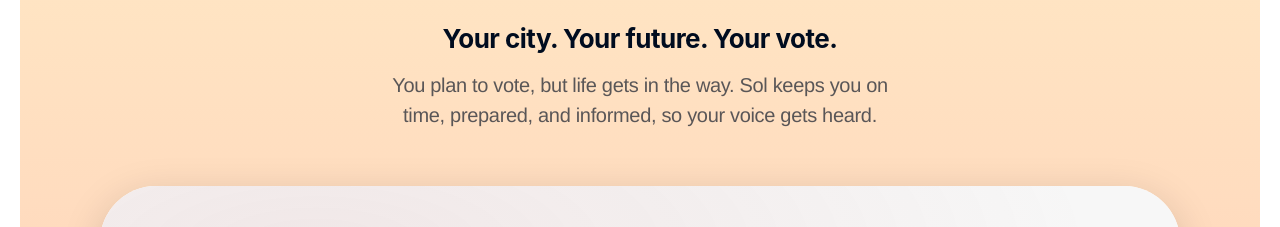
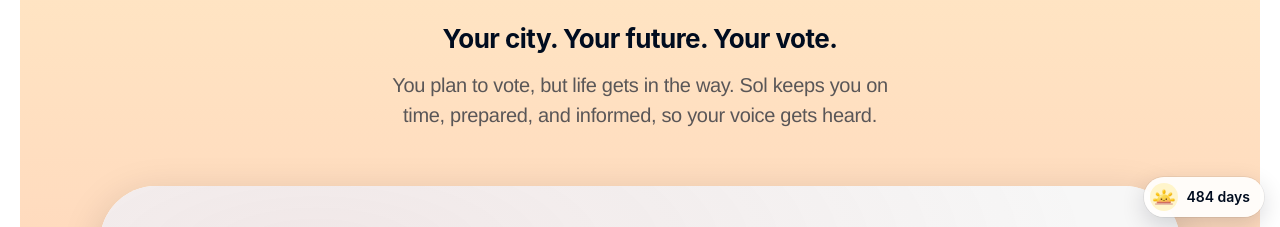
Before and after one commit to thatgulleylife/local-ballot-buddy, a plain HTML site: page docs/index.html in a window 1280 px wide. Both pictures are taken after a click on the button 954 px from the left and 749 px from the top of the page. Shown: the part 567-794 px from the top of the page. Drawn offline with Linux system fonts and the light colour scheme; no server answers.

Commit message:
Add a corner button that reopens the election countdown after it's hidden
Co-Authored-By: Claude Opus 5.5 <noreply@anthropic.com>

```diff
--- a/docs/index.html
+++ b/docs/index.html
@@ -354,6 +354,10 @@
   <div class="cd-clock" id="cd-clock" aria-live="off"></div>
   <button type="button" class="cd-close" id="cd-close" aria-label="Hide countdown"><svg viewBox="0 0 24 24" fill="none" stroke="currentColor" stroke-width="2.2" stroke-linecap="round"><path d="M6 6l12 12M18 6L6 18"/></svg></button>
 </aside>
+<button type="button" class="cd-reopen" id="cd-reopen" aria-label="Show the countdown to the next statewide election" hidden>
+  <img src="media/sol-icon.png" alt="" width="28" height="28">
+  <span id="cd-reopen-days"></span>
+</button>
 
 <script>
   // ---------- Settings ----------
@@ -985,9 +989,8 @@
   // Counts down to 6 a.m. Arizona time on election day, when polls open. Arizona has no daylight saving time.
   function startCountdown() {
     const bar = $("countdown");
-    let hiddenByUser = false;
-    try { hiddenByUser = sessionStorage.getItem("lbb-cd-hidden") === "1"; } catch (_) {}
-    if (!electionData || hiddenByUser) return;
+    const pill = $("cd-reopen");
+    if (!electionData) return;
     const now = Date.now();
     const next = electionData.elections
       .filter((e) => e.date && !e.past && (e.applies_to || []).includes("all"))
@@ -1006,16 +1009,24 @@
       const m = Math.floor(ms / 6e4);
       clock.replaceChildren(unit(d, d === 1 ? "day" : "days"), unit(h, "hrs"), unit(m, "min"));
       clock.setAttribute("aria-label", `${d} days, ${h} hours, and ${m} minutes until polls open`);
+      $("cd-reopen-days").textContent = `${d} ${d === 1 ? "day" : "days"}`;
     };
     tick();
-    const timer = setInterval(tick, 30000);
-    bar.hidden = false;
-    document.body.classList.add("has-countdown");
-    $("cd-close").addEventListener("click", () => {
-      bar.hidden = true; clearInterval(timer);
-      document.body.classList.remove("has-countdown");
-      try { sessionStorage.setItem("lbb-cd-hidden", "1"); } catch (_) {}
-    });
+    setInterval(tick, 30000);
+
+    // Hiding the bar leaves a small button in the bottom right corner that brings it back.
+    const show = (open, focus) => {
+      bar.hidden = !open;
+      pill.hidden = open;
+      document.body.classList.toggle("has-countdown", open);
+      try { sessionStorage.setItem("lbb-cd-hidden", open ? "0" : "1"); } catch (_) {}
+      if (focus) (open ? $("cd-close") : pill).focus();
+    };
+    let hiddenByUser = false;
+    try { hiddenByUser = sessionStorage.getItem("lbb-cd-hidden") === "1"; } catch (_) {}
+    show(!hiddenByUser, false);
+    $("cd-close").addEventListener("click", () => show(false, true));
+    pill.addEventListener("click", () => show(true, true));
   }
   function renderElections() {
     const box = $("elections");
--- a/docs/styles.css
+++ b/docs/styles.css
@@ -539,6 +539,20 @@ html { scroll-padding-top: 84px; }   /* anchor jumps land below the sticky bar *
 .cd-close:hover { background: var(--tint); color: var(--ink); }
 .cd-close svg { width: 16px; height: 16px; }
 body.has-countdown { padding-bottom: 96px; }
+/* Shown after the countdown is hidden; brings it back */
+.cd-reopen {
+  position: fixed; right: 16px; bottom: 16px; z-index: 45; display: flex; align-items: center; gap: 8px;
+  padding: 6px 14px 6px 6px; border: 0; border-radius: var(--r-pill); cursor: pointer;
+  font: 600 14px/1 var(--font-display); color: var(--ink);
+  background: rgba(255, 255, 255, 0.9); -webkit-backdrop-filter: blur(18px); backdrop-filter: blur(18px);
+  box-shadow: 0 8px 24px rgba(0, 12, 31, 0.16), 0 0 0 1px rgba(0, 12, 31, 0.06);
+  transition: transform var(--dur) var(--ease);
+}
+.cd-reopen[hidden] { display: none; }
+.cd-reopen:hover { transform: translateY(-2px); }
+.cd-reopen img { width: 28px; height: 28px; border-radius: 50%; background: var(--hero-top); padding: 2px; }
+@media (prefers-color-scheme: dark) { :root:not([data-theme="light"]) .cd-reopen { background: rgba(28, 28, 32, 0.9); box-shadow: 0 8px 24px rgba(0, 0, 0, 0.4), 0 0 0 1px rgba(255, 255, 255, 0.08); } }
+:root[data-theme="dark"] .cd-reopen { background: rgba(28, 28, 32, 0.9); box-shadow: 0 8px 24px rgba(0, 0, 0, 0.4), 0 0 0 1px rgba(255, 255, 255, 0.08); }
 @media (prefers-color-scheme: dark) { :root:not([data-theme="light"]) .countdown { background: rgba(28, 28, 32, 0.86); box-shadow: 0 10px 30px rgba(0, 0, 0, 0.4), 0 0 0 1px rgba(255, 255, 255, 0.08); } }
 :root[data-theme="dark"] .countdown { background: rgba(28, 28, 32, 0.86); box-shadow: 0 10px 30px rgba(0, 0, 0, 0.4), 0 0 0 1px rgba(255, 255, 255, 0.08); }
 @media (max-width: 560px) {
```
